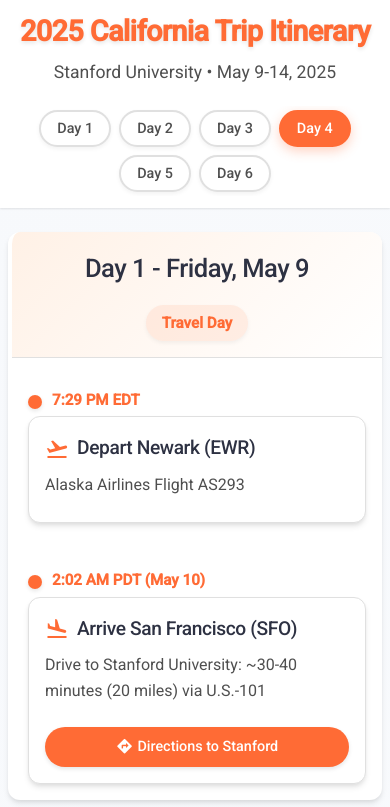
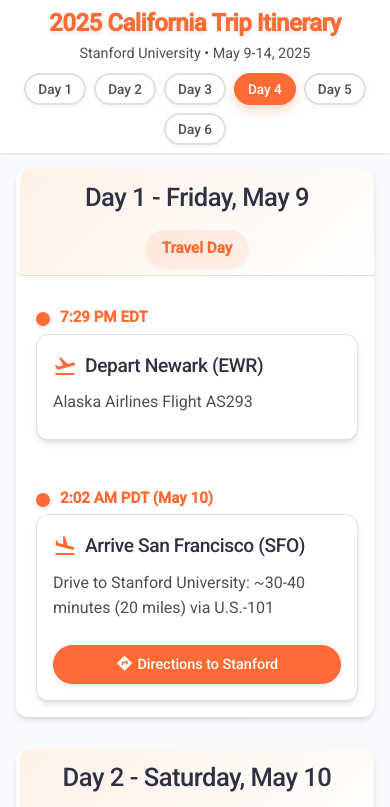
Before and after one commit to leiyiao/ca2025, a website: page index.html in a window 390 px wide. Shown: the top 807 px of the page. Drawn offline with Linux system fonts and the light colour scheme; a web font is replaced by a local one.

Commit message:
Make header more compact on mobile devices

```diff
--- a/styles.css
+++ b/styles.css
@@ -421,9 +421,9 @@ h3 .location-icon[class*="bridge"] {
 
   .day-header {
     flex-direction: column;
-    gap: var(--spacing-sm);
+    gap: var(--spacing-xs);
     text-align: center;
-    padding: var(--spacing-md);
+    padding: var(--spacing-sm);
   }
 
   .day-date {
@@ -436,7 +436,7 @@ h3 .location-icon[class*="bridge"] {
     -webkit-overflow-scrolling: touch;
     scrollbar-width: none;
     -ms-overflow-style: none;
-    margin: var(--spacing-xs) -16px;
+    margin: 0 -16px;
     padding: var(--spacing-xs) 16px;
   }
 
@@ -445,15 +445,28 @@ h3 .location-icon[class*="bridge"] {
   }
 
   header {
-    padding: var(--spacing-sm) 0;
+    padding: var(--spacing-xs) 0;
+    margin-bottom: var(--spacing-md);
   }
 
-  .container {
+  header .container {
     padding: 0 var(--spacing-sm);
   }
 
   h1 {
-    font-size: 1.8rem;
+    font-size: 1.5rem;
+    margin-bottom: 0;
+  }
+
+  .subtitle {
+    font-size: 0.9rem;
+    margin-bottom: var(--spacing-xs);
+  }
+
+  .day-nav-button {
+    padding: 6px 12px;
+    font-size: 0.85rem;
+    min-width: 60px;
   }
 
   .maps-button {
```
